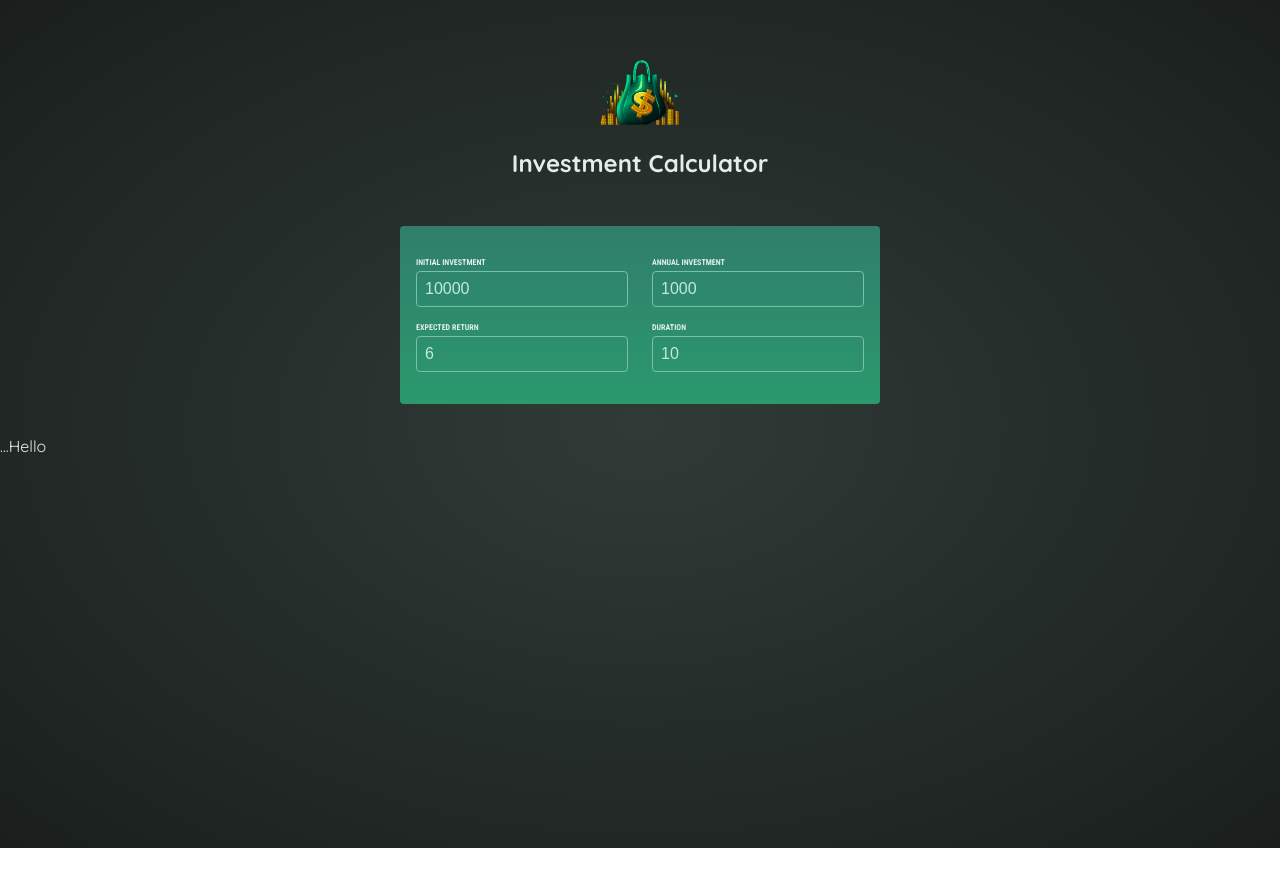
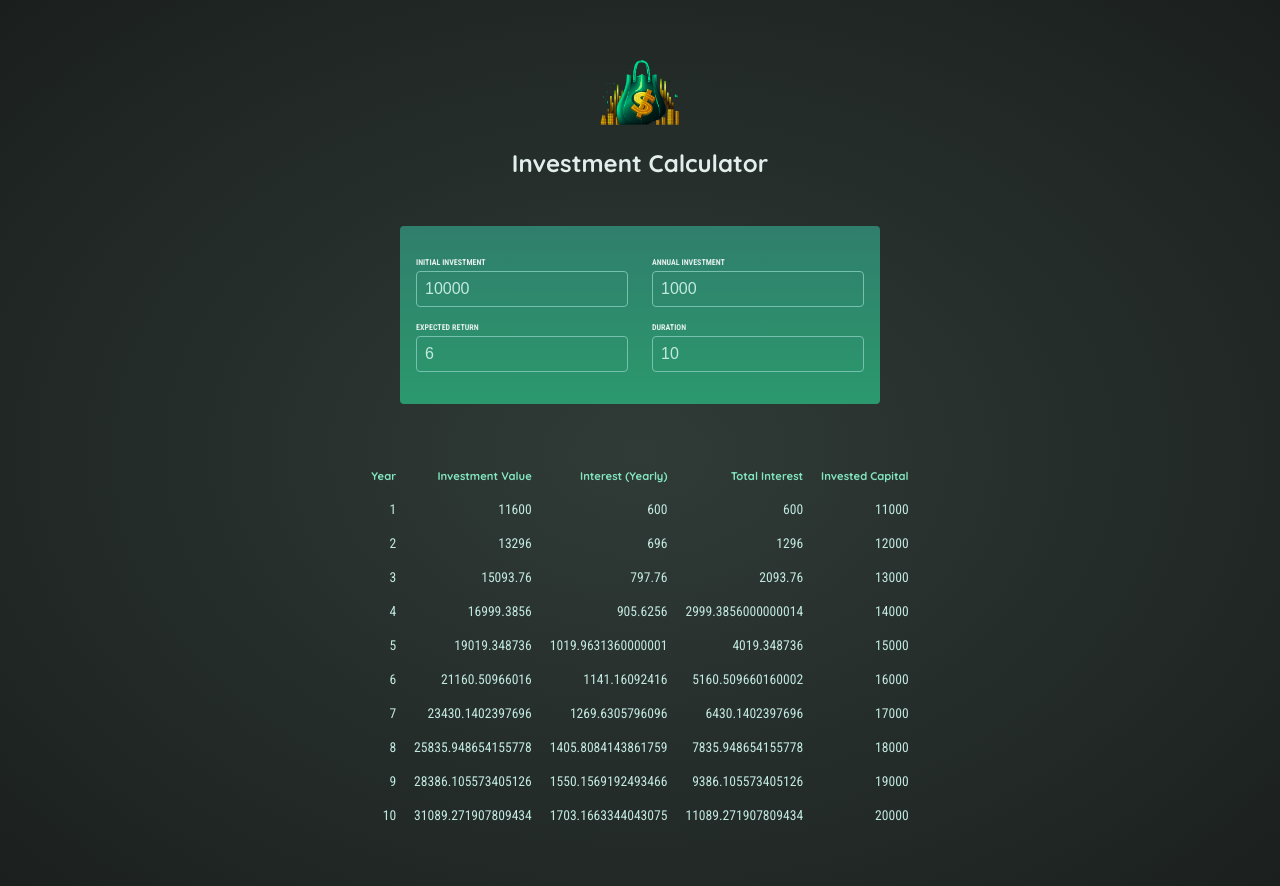
Before and after one commit to jemcap/investment-calculator, a React (Vite) app: page / in a window 1280 px wide. Shown: the top 886 px of the page. Before the commit the page ends 848 px from the top, so only its background shows below. Built offline with nearby package versions, Linux system fonts and the light colour scheme.

Commit message:
Dynamically rendered results table

```diff
--- a/src/App.jsx
+++ b/src/App.jsx
@@ -24,7 +24,7 @@
     <>
       <Header />
       <UserInput userInput={userInput} changeInput={handleNewUserInput} />
-      <Result />
+      <Result input={userInput} />
     </>
   );
 }
--- a/src/components/Result.jsx
+++ b/src/components/Result.jsx
@@ -1,3 +1,43 @@
-export default function Result() {
-  return <p>...Hello</p>;
+import { calculateInvestmentResults } from "../util/investment";
+
+export default function Result({ input }) {
+  const resultsData = calculateInvestmentResults(input);
+  const initialInvestment =
+    resultsData[0].valueEndOfYear -
+    resultsData[0].interest -
+    resultsData[0].annualInvestment;
+  return (
+    <>
+      <table id="result">
+        <thead>
+          <tr>
+            <th>Year</th>
+            <th>Investment Value</th>
+            <th>Interest (Yearly)</th>
+            <th>Total Interest</th>
+            <th>Invested Capital</th>
+          </tr>
+        </thead>
+        <tbody>
+          {resultsData.map((data) => {
+            const totalInterest =
+              data.valueEndOfYear -
+              data.annualInvestment * data.year -
+              initialInvestment;
+            const totalAmountInvested = data.valueEndOfYear - totalInterest;
+            return (
+              <tr key={data.year}>
+                <td>{data.year}</td>
+                <td>{data.valueEndOfYear}</td>
+                <td>{data.interest}</td>
+                <td>{totalInterest}</td>
+                <td>{totalAmountInvested}</td>
+              </tr>
+            );
+          })}
+        </tbody>
+      </table>
+      ;
+    </>
+  );
 }
```
